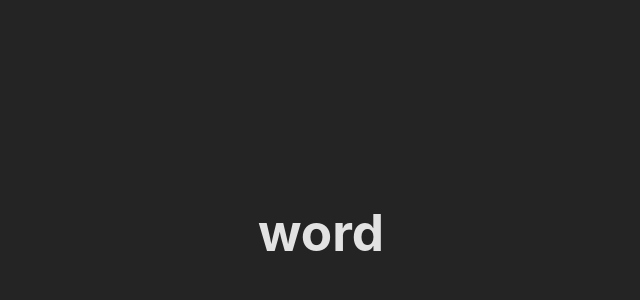
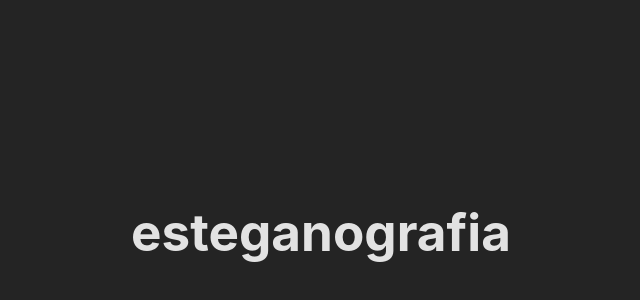
Before and after one commit to VinnyReis/typster, a plain HTML site: page index.html in a window 1280 px wide. Shown: the part 168-468 px from the top of the page, without its empty margins (319-959 px from the left). Drawn offline with Linux system fonts and the light colour scheme.

Commit message:
feat: Adde sounds and word changing #2

```diff
--- a/index.html
+++ b/index.html
@@ -10,7 +10,7 @@
   </head>
 
   <body>
-    <div id="root">
+    <div id="container">
       <h1 id="word"></h1>
     </div>
   </body>
--- a/scripts.js
+++ b/scripts.js
@@ -1,21 +1,49 @@
+var keySound = new Audio('./src/sounds/keySound.mp3');
+var errorSound = new Audio('./src/sounds/errorSound.mp3');
+var correctWordSound = new Audio('./src/sounds/correctWordSound.mp3');
+
 var current_word_div = document.getElementById('word');
 
 document.addEventListener('keypress', handleKeyPress);
 document.addEventListener('keydown', handleBackspace);
 
-var current_word = 'word';
+var correctCounter = 0;
+var errorCounter = 0;
+
+var wordList = [
+  'esteganografia',
+  'vinicius',
+  'poesia',
+  'alucinação',
+  'tripophobia',
+  'manikeismo',
+  'hiperventilação',
+  'musician',
+  'facility',
+  'human'
+];
+
+var wordListPosition = 0;
+var current_word = wordList[wordListPosition];
 var typed_word = '';
 
-current_word_div.innerHTML = [...current_word].map((letter, i) => {
-  return `<span id='${i}'>` + letter + '</span>'
-}).join('');
+getNextWord();
 
 function handleKeyPress(e){
   if(current_word[typed_word.length] === e.key){
     updateLetter(String(typed_word.length), 'correct');
+    playSound(keySound);
+    correctCounter += 1;
     typed_word += e.key;
+
+    if(current_word.length === typed_word.length){
+      playSound(correctWordSound);
+      getNextWord();
+    };
   } else {
+    errorCounter += 1;
     updateLetter(String(typed_word.length), 'wrong');
+    playSound(errorSound);
   };
 };
 
@@ -34,3 +62,19 @@ function updateLetter(id, status){
   else if( status === 'wrong')
     current_letter.style.color = '#f44336';
 };
+
+function getNextWord(){
+  current_word = wordList[wordListPosition];
+  wordListPosition += 1;
+  typed_word = '';
+
+  current_word_div.innerHTML = [...current_word].map((letter, i) => {
+    return `<span id='${i}'>` + letter + '</span>'
+  }).join('');
+};
+
+function playSound(sound){
+  sound.pause();
+  sound.currentTime = 0;
+  sound.play();
+};
--- a/style.css
+++ b/style.css
@@ -25,7 +25,7 @@ h1 {
   line-height: 1.1;
 }
 
-#root {
+#container {
   margin: 0 auto;
   text-align: center;
 }
```
Also changed, not shown: 3 other files.
